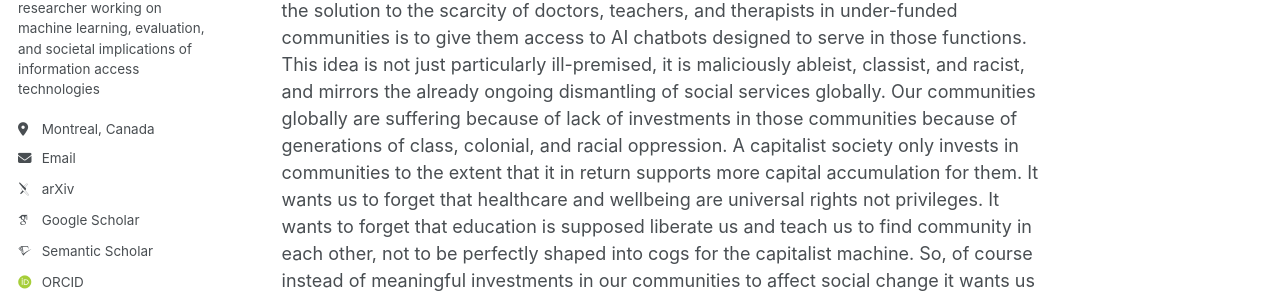
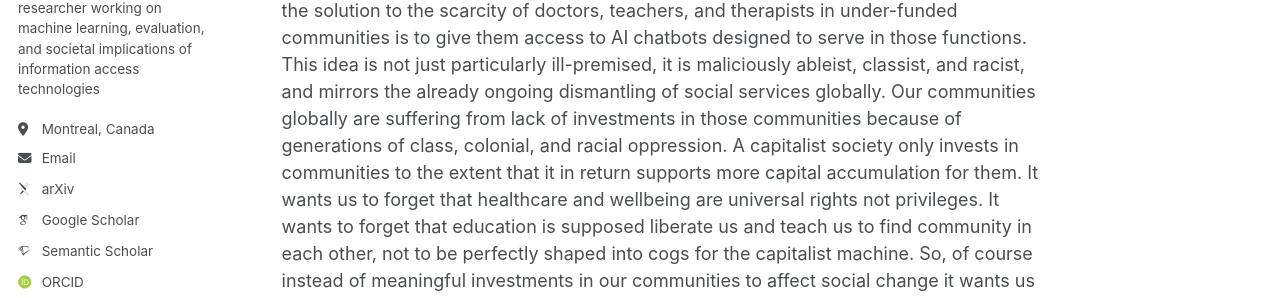
Before and after one commit to bhaskar-mitra/bhaskar-mitra.github.io, a Jekyll site: the page built from _posts/2025-07-31-ai-as-politic-of-class-exploitation.md, in a window 1280 px wide and 900 px high, scrolled down 5189 px. Shown: the part 368-666 px from the top of the window. Built offline with Jekyll 4.4.1, drawn with Linux system fonts in a browser that asks for light colours; some web fonts are replaced; some of the changed text lies outside the part shown.

Commit message:
Update 2025-07-31-ai-as-politic-of-class-exploitation.md

```diff
--- a/_posts/2025-07-31-ai-as-politic-of-class-exploitation.md
+++ b/_posts/2025-07-31-ai-as-politic-of-class-exploitation.md
@@ -125,7 +125,7 @@ The adverse effects of AI on the working class are not restricted to the commodi
 AI technologies are also being positioned to provide cover for depriving the working class from basic services such as healthcare and education.
 Most of us I imagine have heard at least one AI-bro predict that the solution to the scarcity of doctors, teachers, and therapists in under-funded communities is to give them access to AI chatbots designed to serve in those functions.
 This idea is not just particularly ill-premised, it is maliciously ableist, classist, and racist, and mirrors the already ongoing dismantling of social services globally.
-Our communities globally are suffering because of lack of investments in those communities because of generations of class, colonial, and racial oppression.
+Our communities globally are suffering from lack of investments in those communities because of generations of class, colonial, and racial oppression.
 A capitalist society only invests in communities to the extent that it in return supports more capital accumulation for them.
 It wants us to forget that healthcare and wellbeing are universal rights not privileges.
 It wants to forget that education is supposed liberate us and teach us to find community in each other, not to be perfectly shaped into cogs for the capitalist machine.
```
